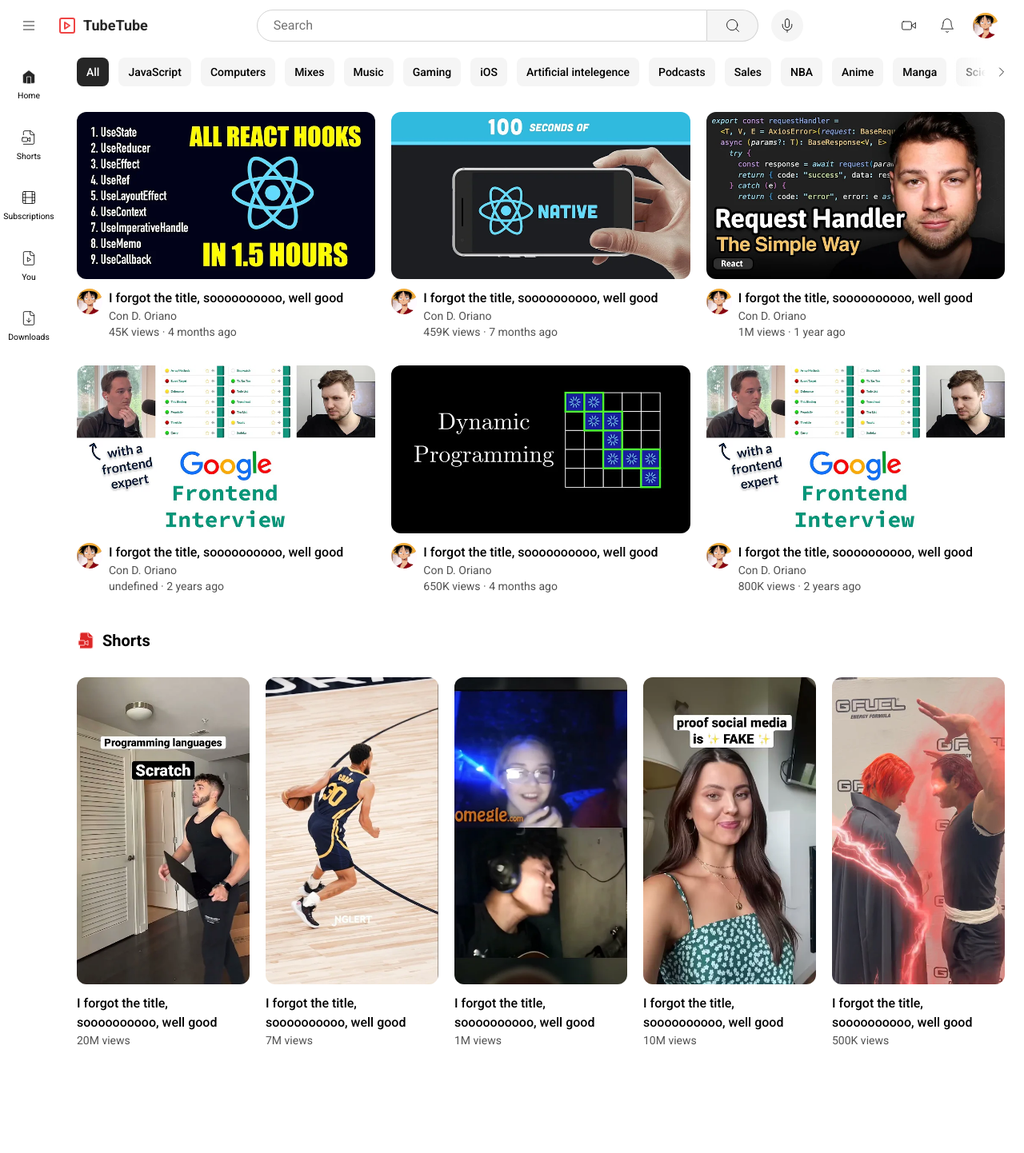
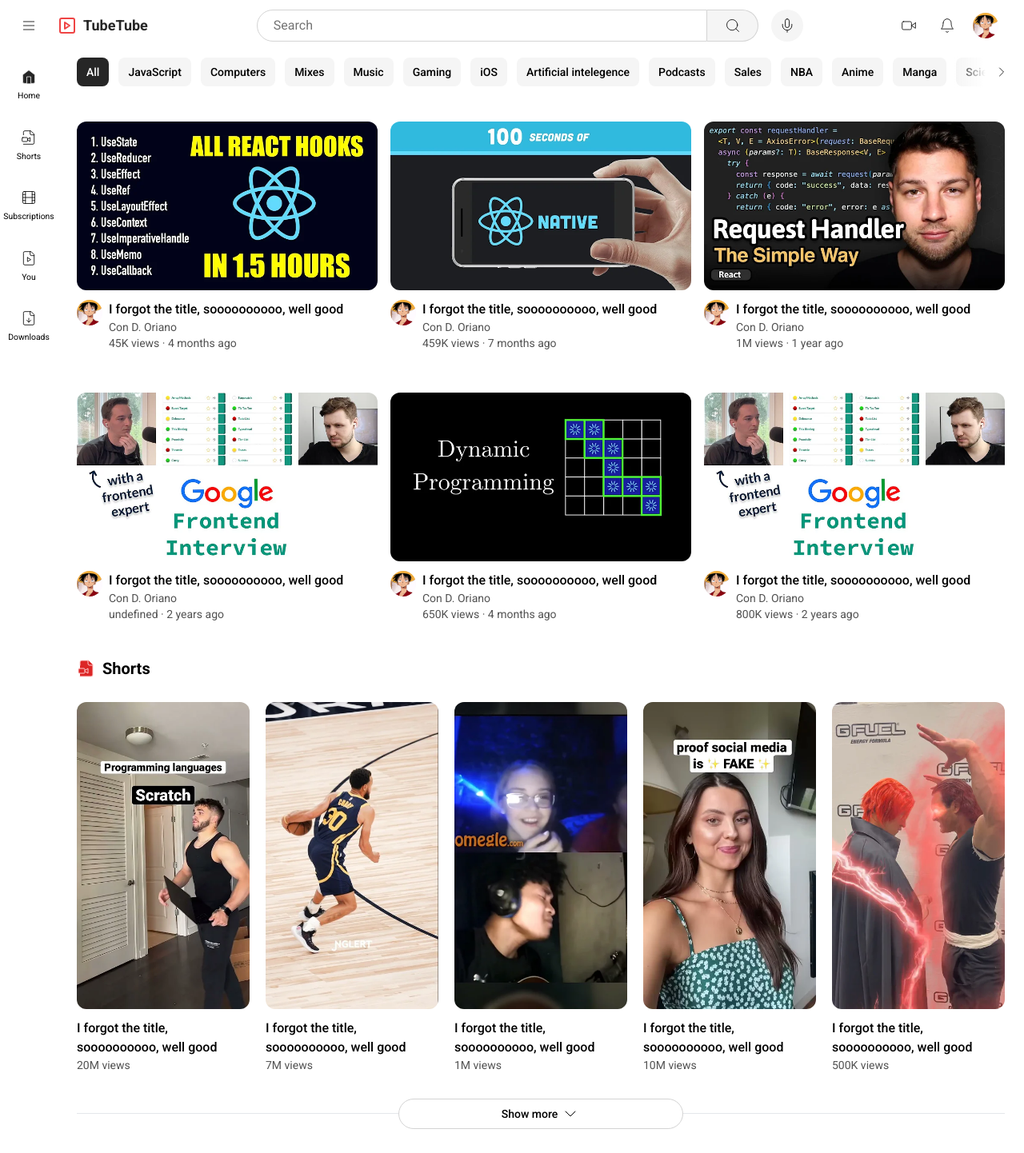
Before and after one commit to Rusty-08/react-practice-project, a React (Vite) app: page / in a window 1280 px wide. Shown: the top 1442 px of the page at 80% size. Before the commit the page ends 1343 px from the top, so only its background shows below. Built offline with nearby package versions, Linux system fonts and the light colour scheme.

Commit message:
add shorts separator component

```diff
--- a/src/App.tsx
+++ b/src/App.tsx
@@ -7,7 +7,9 @@
 import { videoPosts } from './data/Posts'
 import Shorts from './layouts/Shorts'
 import { shorts } from './data/Shorts'
-import { FileVideo2 } from 'lucide-react'
+import { ChevronDown, FileVideo2 } from 'lucide-react'
+import Button from './components/Button'
+import SeeMoreSeparator from './components/SeeMoreSeparator'
 
 function App() {
   return (
@@ -15,29 +17,36 @@
       <PageHeader />
       <section className='w-full'>
         <div className="flex mt-16">
-          {/* Sidebar */}
+          {/* SIDEBAR */}
           <aside>
-            <div className="w-[4.5rem] z-10 bg-white fixed top-16 p-1 flex flex-col flex-shrink-0">
+            <div className="w-[4.5rem] z-20 bg-white fixed top-16 bottom-0 p-1 flex flex-col flex-shrink-0">
               <SidebarLinks />
             </div>
           </aside>
 
-          {/* Body */}
+          {/* BODY */}
           <div className="flex-grow ml-[4.5rem] py-3 overflow-x-hidden">
-            <div className='relative h-16'>
+            <div className='relative h-16 z-20'>
               <Category categories={CategoryLists} />
             </div>
-            <div className="grid px-6 pb-3 grid-cols-3 gap-5">
+            {/* VIDEO POST */}
+            <div className="grid px-6 pb-3 grid-cols-3 gap-4">
               <PostVideo posts={videoPosts} />
             </div>
-            <div className="px-6 my-5">
-              <div className='flex gap-2 items-center mb-8'>
+            {/* SHORT VIDEO POST */}
+            <div className="px-6 mt-2 mb-5">
+              <div className='flex gap-2 items-center mb-7'>
                 <FileVideo2 className='fill-red-600 stroke-red-200' strokeWidth={1} />
                 <p className='text-xl font-bold'>Shorts</p>
               </div>
-              <div className="grid grid-cols-5 gap-5">
-                <Shorts shorts={shorts} />
-              </div>
+              <Shorts shorts={shorts} />
+            </div>
+            {/* VIDEO POST */}
+            <div className="grid px-6 grid-cols-3 gap-4">
+              <PostVideo posts={videoPosts} />
+            </div>
+            <div className="grid px-6 grid-cols-3 gap-4">
+              <PostVideo posts={videoPosts} />
             </div>
           </div>
         </div>
--- a/src/components/Button.tsx
+++ b/src/components/Button.tsx
@@ -9,7 +9,8 @@
       variant: {
         default: ["bg-secondary", "hover:bg-secondary-hover"],
         ghost: ["hover:bg-neutral-200"],
-        dark: ["bg-secondary-dark", "text-white", "hover:bg-secondary-dark-hover"]
+        dark: ["bg-secondary-dark", "text-white", "hover:bg-secondary-dark-hover"],
+        separator: ["bg-white", "hover:bg-neutral-200"]
       },
       size: {
         default: ["rounded", "p-2"],
@@ -20,7 +21,18 @@
           "flex",
           "items-center",
           "justify-center",
-          "p-2.5"
+          "p-2.5",
+        ],
+        ["show-more"]: [
+          "rounded-full",
+          "py-1.5",
+          "px-32",
+          "flex",
+          "items-center",
+          "justify-center",
+          "gap-1",
+          "border",
+          "border-secondary-border"
         ]
       }
     },
--- /dev/null
+++ b/src/components/SeeMoreSeparator.tsx
@@ -0,0 +1,29 @@
+import Button from './Button'
+import { ChevronDown, ChevronUp } from 'lucide-react'
+
+type Props = {
+  onExpand: () => void
+  isExpanded: boolean
+}
+
+function SeeMoreSeparator({ onExpand, isExpanded }:Props) {
+  return (
+    <div className="before:content-[''] before:border-b before:absolute before:w-full relative flex items-center flex-grow justify-center pt-5">
+      <Button
+        className='z-10 text-sm font-medium'
+        variant="separator"
+        size="show-more"
+        onClick={onExpand}
+      >
+        Show more
+        {
+        !isExpanded
+        ? <ChevronDown className='text-sm' strokeWidth={1} />
+        : <ChevronUp className='text-sm' strokeWidth={1} />
+        }
+      </Button>
+    </div>
+  )
+}
+
+export default SeeMoreSeparator
--- a/src/layouts/PageHeader.tsx
+++ b/src/layouts/PageHeader.tsx
@@ -11,7 +11,7 @@
   return (
     // HEADER
     <>
-      <div className='flex z-10 bg-white h-header w-full fixed top-0 gap-10 lg:gap-24 justify-between py-2 px-4'>
+      <div className='flex z-20 bg-white h-header w-full fixed top-0 gap-10 lg:gap-24 justify-between py-2 px-4'>
         <div className={`${viewFullSearch ? 'hidden' : 'flex'} gap-4 h-full items-center flex-shrink-0`}>
           <Button variant='ghost' size='icon'>
             <Menu strokeWidth={1} />
--- a/src/layouts/PostVideo.tsx
+++ b/src/layouts/PostVideo.tsx
@@ -18,7 +18,7 @@
   return (
     <>
       {posts.map((post, index) => (
-        <div key={index} className="flex flex-col">
+        <div key={index} className="flex flex-col my-3">
           <Image src={post.image} variant="video" />
           <div className="flex gap-2 py-3">
             <Image src={post.profile} variant="profile" />
--- a/src/layouts/Shorts.tsx
+++ b/src/layouts/Shorts.tsx
@@ -1,4 +1,6 @@
+import { useState } from "react"
 import Image from "../components/Image"
+import SeeMoreSeparator from "../components/SeeMoreSeparator"
 
 type Shorts = {
   shorts: Props[]
@@ -11,14 +13,26 @@
 }
 
 function Shorts({ shorts }:Shorts) {
+  const [expanded, setExpanded] = useState(false)
+
   return (
-    shorts.map(short => (
-      <div className="flex flex-col gap-0">
-        <Image variant="video" src={short.image} />
-        <p className="mt-3 font-medium">{ short.title }</p>
-        <span className="text-secondary-text text-sm">{ short.views }</span>
+    <div>
+      <div className="grid pb-3 grid-cols-5 gap-5">
+        {
+        (expanded
+        ? shorts.concat(...shorts.toReversed())
+        : shorts)
+        .map((short, index) => (
+          <div key={index} className="flex flex-col gap-0">
+            <Image variant="video" src={short.image} />
+            <p className="mt-3 font-medium">{ short.title }</p>
+            <span className="text-secondary-text text-sm">{ short.views }</span>
+          </div>
+        ))
+        }
       </div>
-    ))
+      <SeeMoreSeparator isExpanded={expanded} onExpand={()=>setExpanded(expanded ? false : true)} />
+    </div>
   )
 }
 
```
